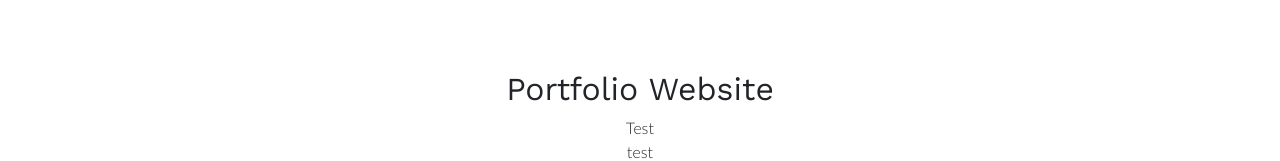
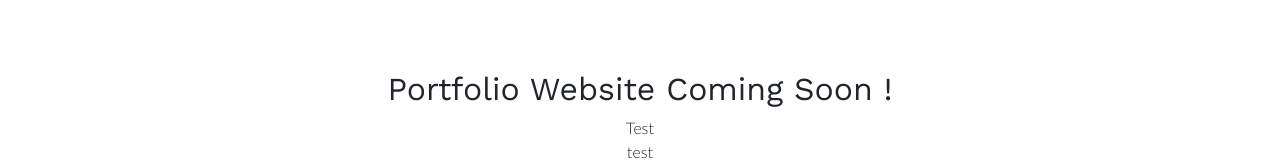
Before and after one commit to rajkabir234/portfolio-website, a plain HTML site: page index.html in a window 1280 px wide. Shown: the part 810-971 px from the top of the page. Drawn offline with nearby package versions, Linux system fonts and the light colour scheme.

Commit message:
Update index.html

```diff
--- a/index.html
+++ b/index.html
@@ -127,7 +127,7 @@
             <!-- Section Title -->
             <div class="title-wrap mb-5" data-aos="fade-up">
                 <h2 class="section-title">
-                    Portfolio Website
+                    Portfolio Website Coming Soon !
                 </h2>
                 <p class="section-sub-title">Test <br> test</p>
             </div>
```
